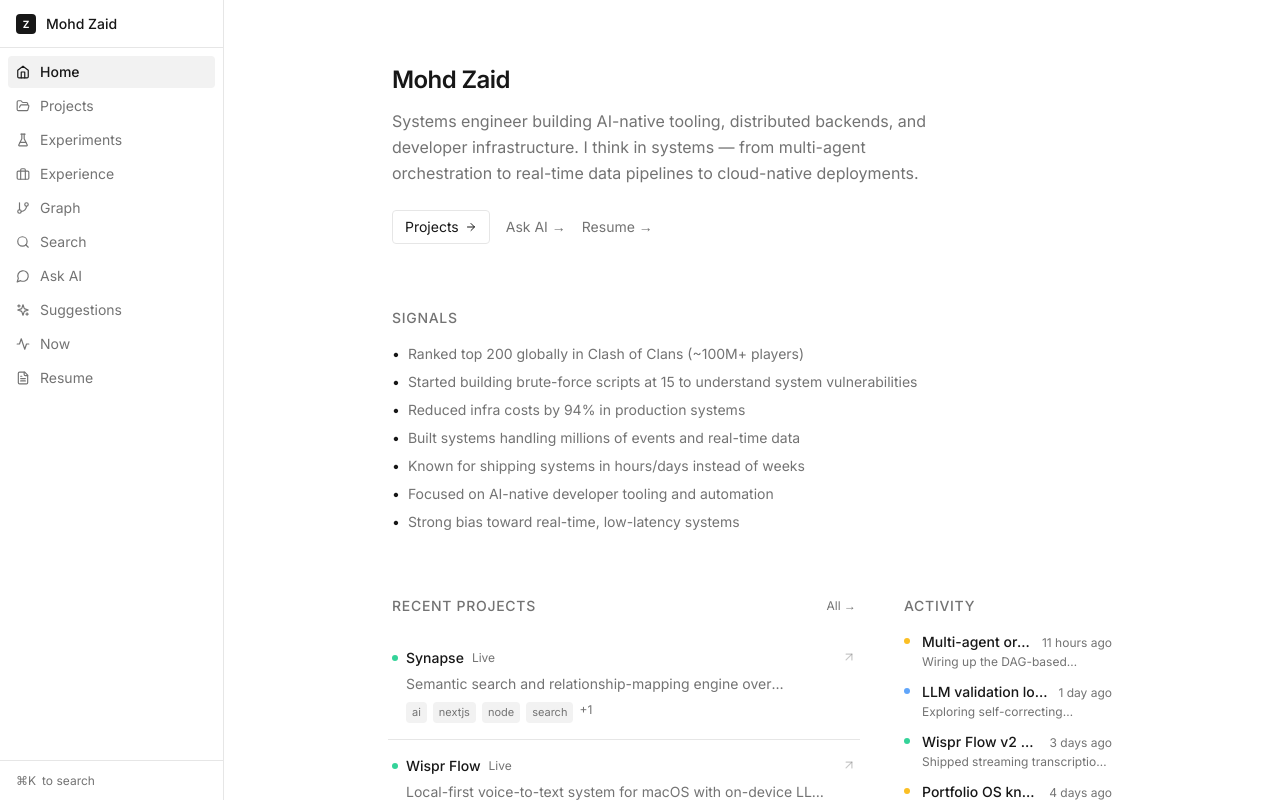
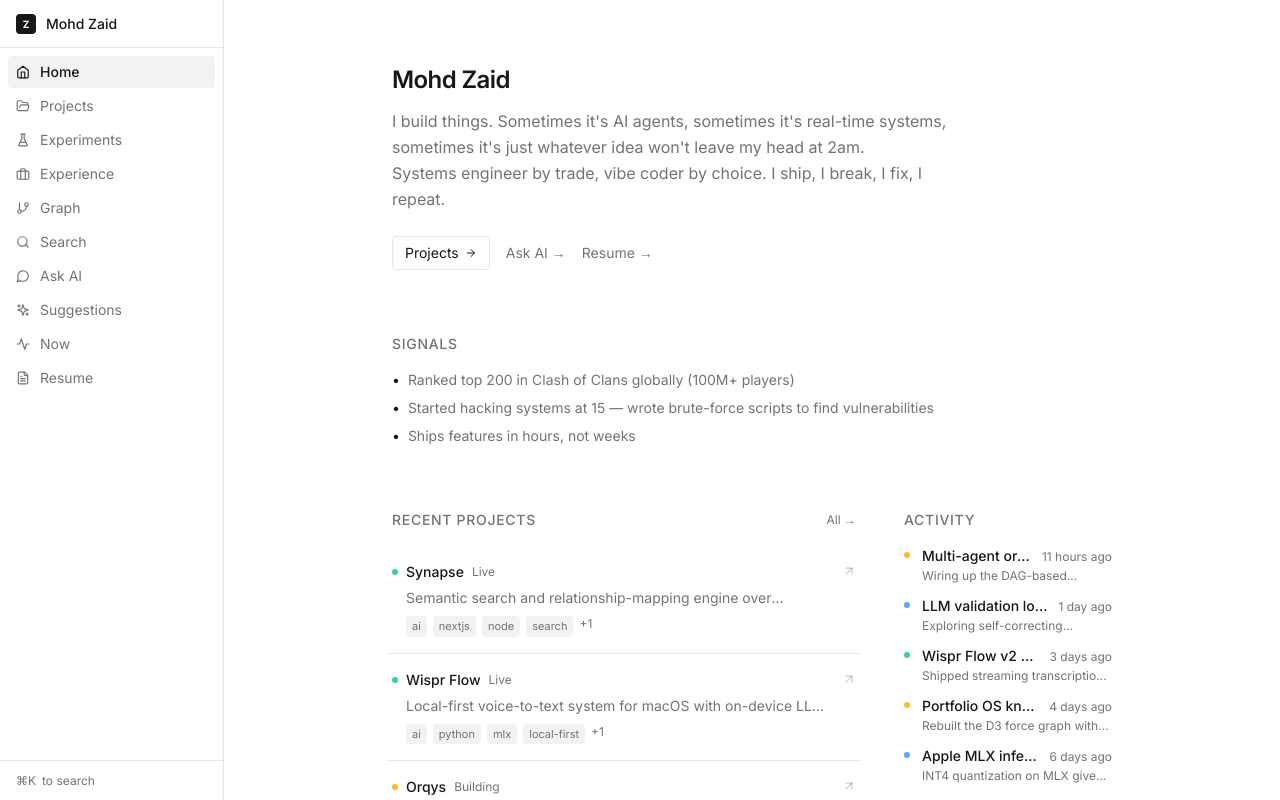
Before and after one commit to Xaid-vfx/portfolio-os, a Next.js app: page / in a window 1280 px wide. Built offline with nearby package versions, Linux system fonts and the light colour scheme.

Commit message:
Update bio and signals to be more punchy

```diff
--- a/src/app/page.tsx
+++ b/src/app/page.tsx
@@ -21,8 +21,9 @@ export default function HomePage() {
       <section className="mb-16">
         <h1 className="text-2xl font-semibold tracking-tight mb-3">Mohd Zaid</h1>
         <p className="text-muted-foreground leading-relaxed max-w-xl">
-          Systems engineer building AI-native tooling, distributed backends, and developer infrastructure.
-          I think in systems — from multi-agent orchestration to real-time data pipelines to cloud-native deployments.
+          I build things. Sometimes it's AI agents, sometimes it's real-time systems, sometimes it's just whatever idea won't leave my head at 2am.
+          <br />
+          Systems engineer by trade, vibe coder by choice. I ship, I break, I fix, I repeat.
         </p>
 
         <div className="flex items-center gap-4 mt-6">
@@ -53,31 +54,15 @@ export default function HomePage() {
         <ul className="space-y-2 text-sm">
           <li className="flex items-start gap-2">
             <span className="text-foreground">•</span>
-            <span className="text-muted-foreground">Ranked top 200 globally in Clash of Clans (~100M+ players)</span>
+            <span className="text-muted-foreground">Ranked top 200 in Clash of Clans globally (100M+ players)</span>
           </li>
           <li className="flex items-start gap-2">
             <span className="text-foreground">•</span>
-            <span className="text-muted-foreground">Started building brute-force scripts at 15 to understand system vulnerabilities</span>
+            <span className="text-muted-foreground">Started hacking systems at 15 — wrote brute-force scripts to find vulnerabilities</span>
           </li>
           <li className="flex items-start gap-2">
             <span className="text-foreground">•</span>
-            <span className="text-muted-foreground">Reduced infra costs by 94% in production systems</span>
-          </li>
-          <li className="flex items-start gap-2">
-            <span className="text-foreground">•</span>
-            <span className="text-muted-foreground">Built systems handling millions of events and real-time data</span>
-          </li>
-          <li className="flex items-start gap-2">
-            <span className="text-foreground">•</span>
-            <span className="text-muted-foreground">Known for shipping systems in hours/days instead of weeks</span>
-          </li>
-          <li className="flex items-start gap-2">
-            <span className="text-foreground">•</span>
-            <span className="text-muted-foreground">Focused on AI-native developer tooling and automation</span>
-          </li>
-          <li className="flex items-start gap-2">
-            <span className="text-foreground">•</span>
-            <span className="text-muted-foreground">Strong bias toward real-time, low-latency systems</span>
+            <span className="text-muted-foreground">Ships features in hours, not weeks</span>
           </li>
         </ul>
       </section>
```
